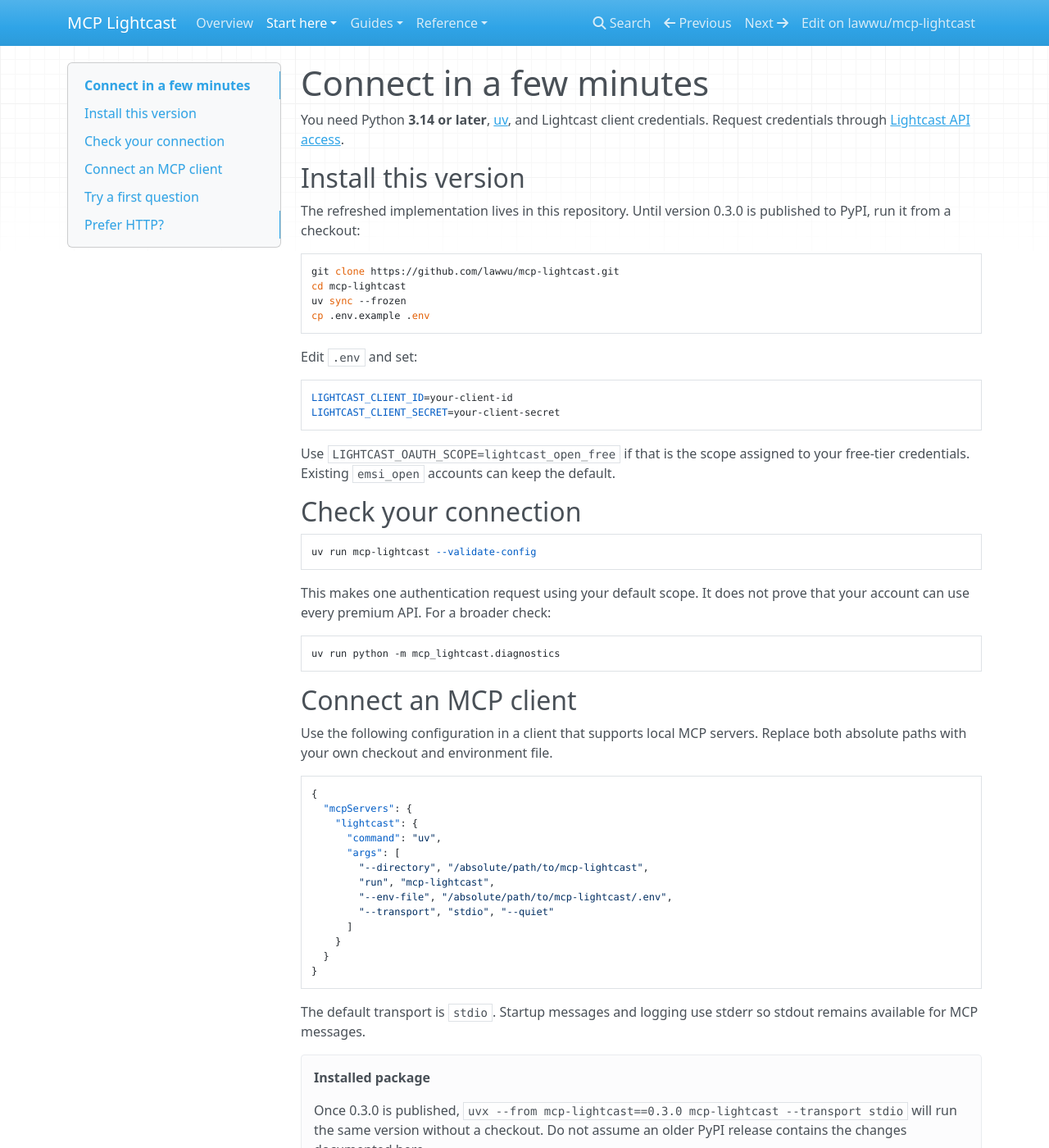
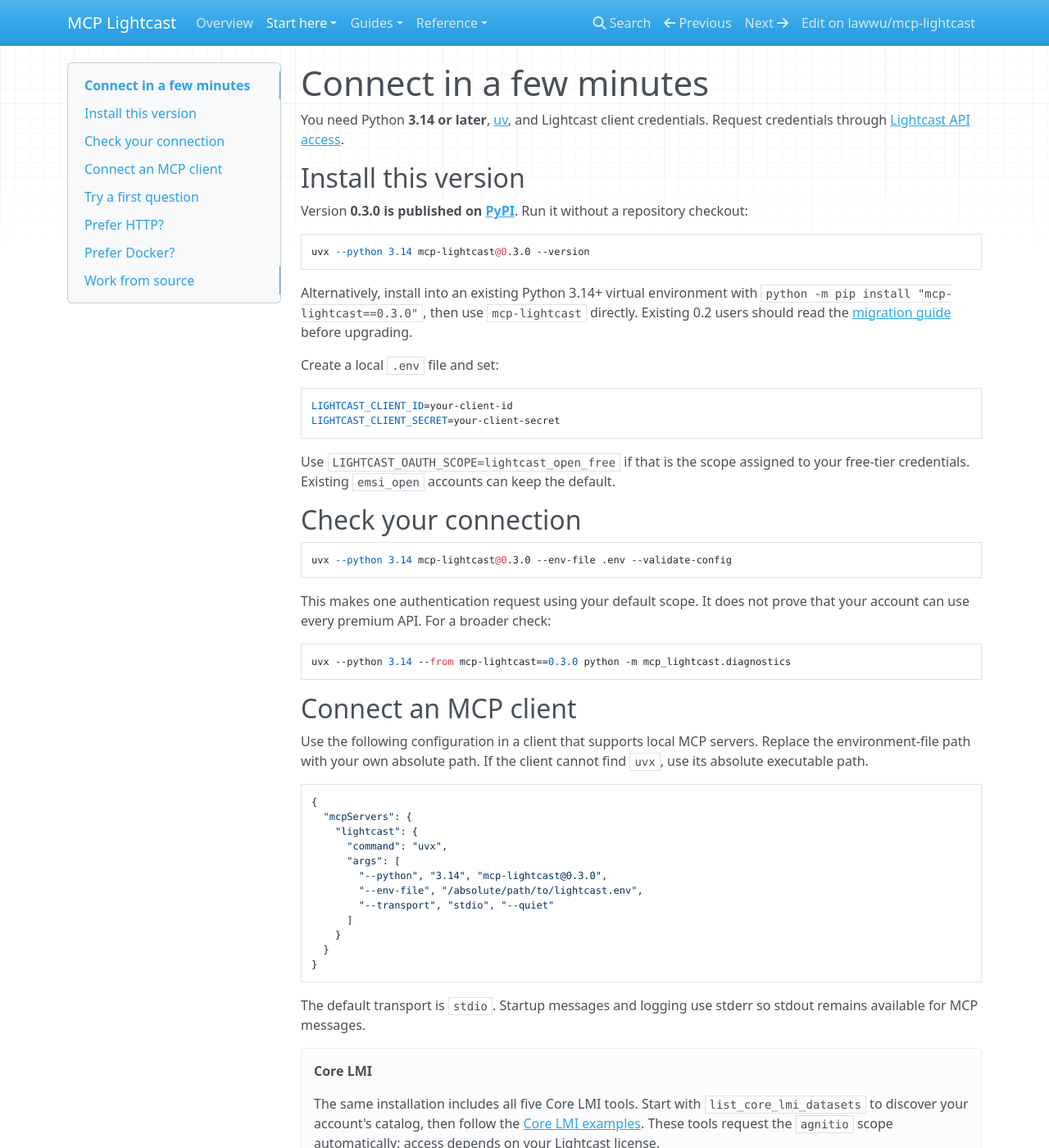
Before and after one commit to lawwu/mcp-lightcast, an MkDocs documentation site: the page built from docs/getting-started.md, in a window 1280 px wide and 1400 px high. Shown: the whole window at 82% size. Built offline with MkDocs 1.6.1, drawn with Linux system fonts in a browser that asks for light colours; nearby versions of some CDN libraries; some of the changed text lies outside the part shown.

Commit message:
Document v0.3.0 installation and Core LMI support (#13)
Co-authored-by: Lawrence Wu <9869041+lawwu@users.noreply.github.com>

````diff
--- a/docs/getting-started.md
+++ b/docs/getting-started.md
@@ -4,16 +4,15 @@
 
 ## Install this version
 
-The refreshed implementation lives in this repository. Until version 0.3.0 is published to PyPI, run it from a checkout:
+Version **0.3.0 is published on [PyPI](https://pypi.org/project/mcp-lightcast/0.3.0/)**. Run it without a repository checkout:
 
 ```bash
-git clone https://github.com/lawwu/mcp-lightcast.git
-cd mcp-lightcast
-uv sync --frozen
-cp .env.example .env
+uvx --python 3.14 mcp-lightcast@0.3.0 --version
 ```
 
-Edit `.env` and set:
+Alternatively, install into an existing Python 3.14+ virtual environment with `python -m pip install "mcp-lightcast==0.3.0"`, then use `mcp-lightcast` directly. Existing 0.2 users should read the [migration guide](migration.md) before upgrading.
+
+Create a local `.env` file and set:
 
 ```dotenv
 LIGHTCAST_CLIENT_ID=your-client-id
@@ -25,28 +24,27 @@
 ## Check your connection
 
 ```bash
-uv run mcp-lightcast --validate-config
+uvx --python 3.14 mcp-lightcast@0.3.0 --env-file .env --validate-config
 ```
 
 This makes one authentication request using your default scope. It does not prove that your account can use every premium API. For a broader check:
 
 ```bash
-uv run python -m mcp_lightcast.diagnostics
+uvx --python 3.14 --from mcp-lightcast==0.3.0 python -m mcp_lightcast.diagnostics
 ```
 
 ## Connect an MCP client
 
-Use the following configuration in a client that supports local MCP servers. Replace both absolute paths with your own checkout and environment file.
+Use the following configuration in a client that supports local MCP servers. Replace the environment-file path with your own absolute path. If the client cannot find `uvx`, use its absolute executable path.
 
 ```json
 {
   "mcpServers": {
     "lightcast": {
-      "command": "uv",
+      "command": "uvx",
       "args": [
-        "--directory", "/absolute/path/to/mcp-lightcast",
-        "run", "mcp-lightcast",
-        "--env-file", "/absolute/path/to/mcp-lightcast/.env",
+        "--python", "3.14", "mcp-lightcast@0.3.0",
+        "--env-file", "/absolute/path/to/lightcast.env",
         "--transport", "stdio", "--quiet"
       ]
     }
@@ -56,8 +54,8 @@
 
 The default transport is `stdio`. Startup messages and logging use stderr so stdout remains available for MCP messages.
 
-!!! tip "Installed package"
-    Once 0.3.0 is published, `uvx --from mcp-lightcast==0.3.0 mcp-lightcast --transport stdio` will run the same version without a checkout. Do not assume an older PyPI release contains the changes documented here.
+!!! tip "Core LMI"
+    The same installation includes all five Core LMI tools. Start with `list_core_lmi_datasets` to discover your account's catalog, then follow the [Core LMI examples](core-lmi.md). These tools request the `agnitio` scope automatically; access depends on your Lightcast license.
 
 ## Try a first question
 
@@ -68,7 +66,32 @@
 ## Prefer HTTP?
 
 ```bash
-uv run mcp-lightcast --transport streamable-http --host 127.0.0.1 --port 3000
+uvx --python 3.14 mcp-lightcast@0.3.0 --env-file .env \
+  --transport streamable-http --host 127.0.0.1 --port 3000
 ```
 
 Connect to `http://127.0.0.1:3000/mcp`. This server uses Lightcast OAuth for outbound requests; it does not add authentication for inbound MCP clients. Keep it on localhost or place it behind an authenticated gateway.
+
+## Prefer Docker?
+
+The published container includes Python and starts with stdio:
+
+```bash
+docker run --rm -i --platform linux/amd64 --env-file .env \
+  ghcr.io/lawwu/mcp-lightcast:0.3.0
+```
+
+The image targets Linux amd64; Docker can emulate it on Apple Silicon. See [deployment](deployment.md) for HTTP hosting.
+
+## Work from source
+
+For development, clone the repository and install the locked dependencies:
+
+```bash
+git clone https://github.com/lawwu/mcp-lightcast.git
+cd mcp-lightcast
+uv sync --python 3.14 --all-groups --frozen
+cp .env.example .env
+# Add your credentials to .env before calling the API.
+uv run mcp-lightcast --transport stdio
+```
````
Also changed, not shown: README.md (+81 -19 lines), docs/index.md (+3 -4 lines).
